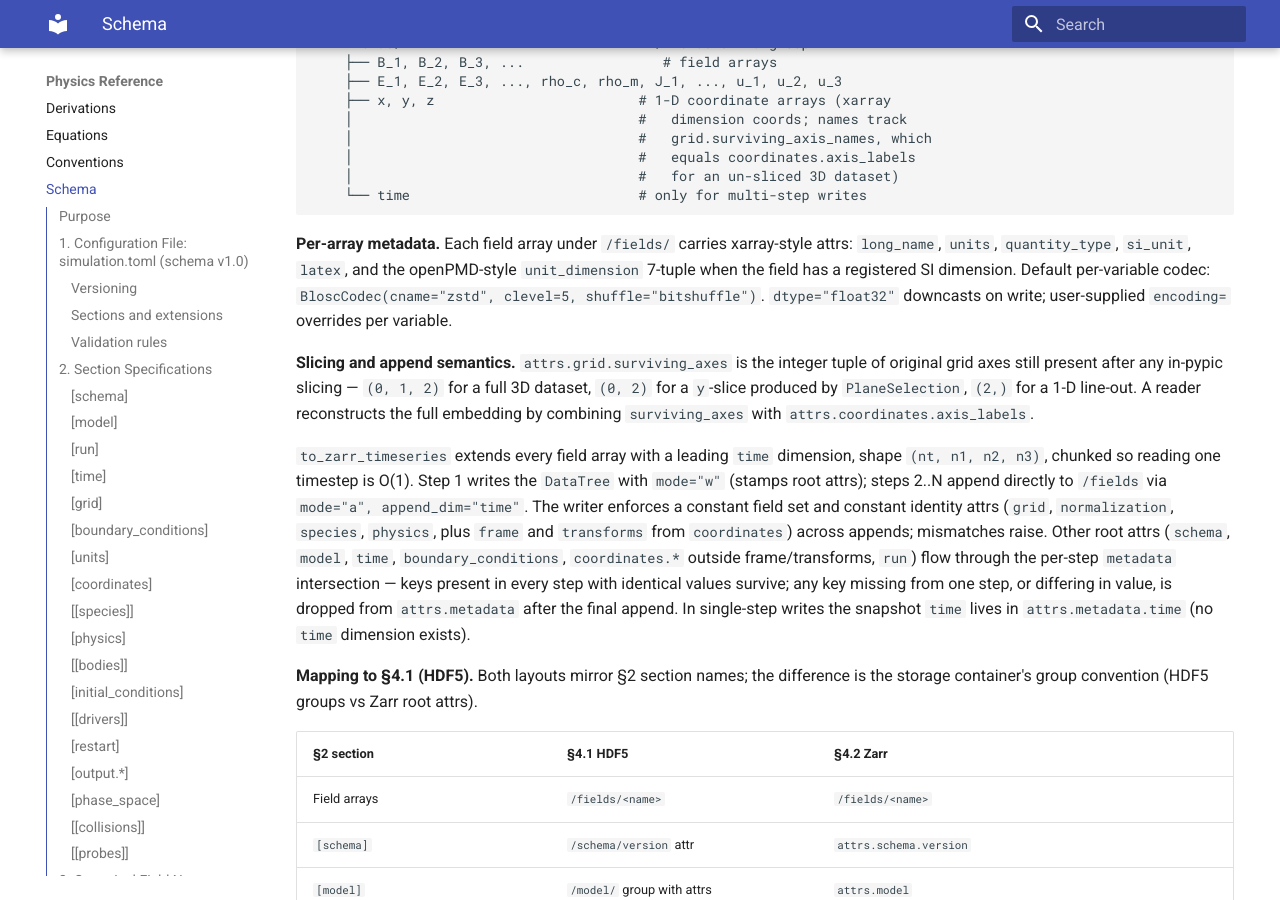
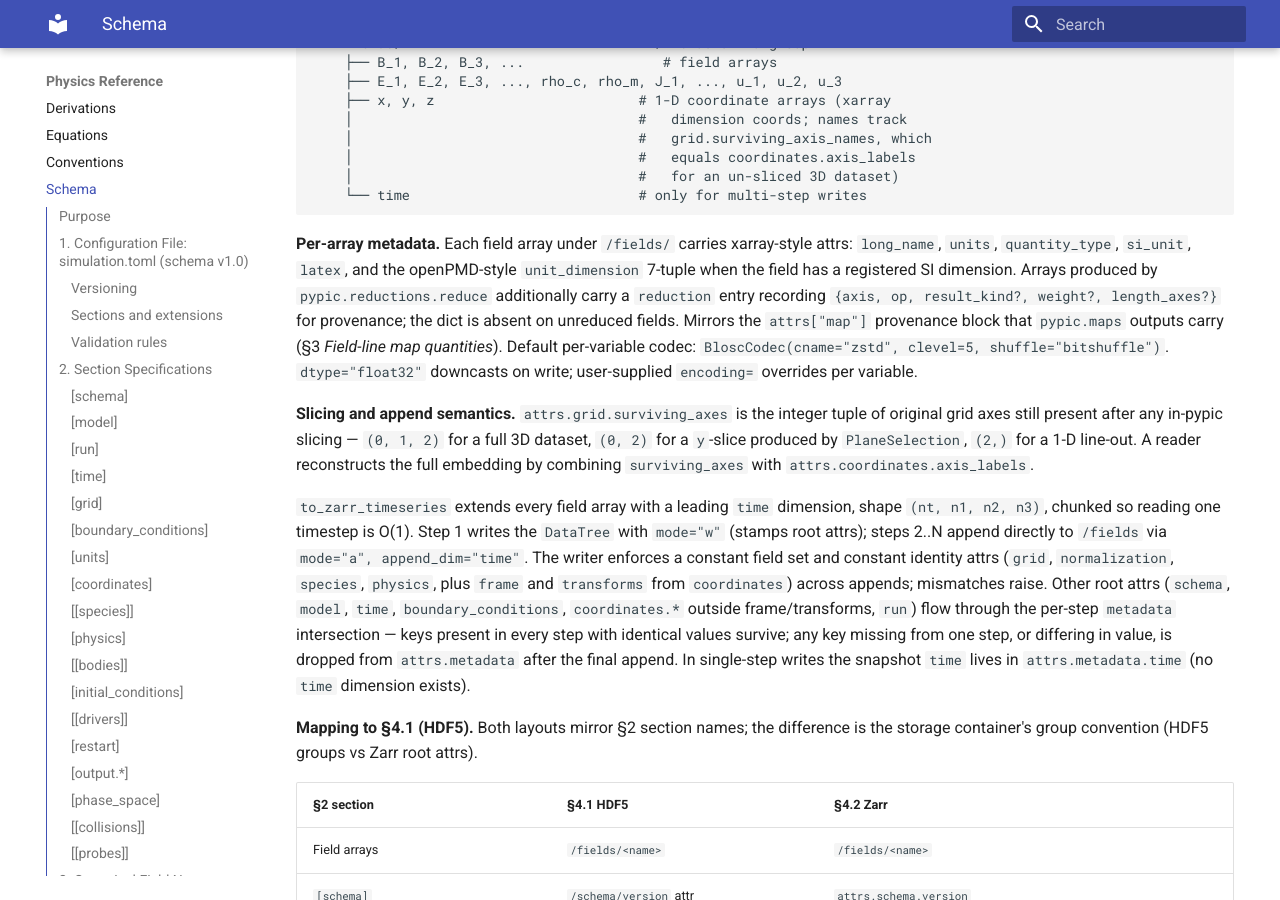
Before and after one commit to rusaitis/pypic, an MkDocs documentation site: the page built from docs/schema.md, in a window 1280 px wide and 900 px high, scrolled down 31207 px. Built offline with MkDocs 1.6.1 and Material for MkDocs 9.7.7, drawn with Linux system fonts in a browser that asks for light colours.

Commit message:
docs: sync TASKS.md + schema.md attrs/server drift
Assisted-by: Claude Opus 4.7 (1M context)

```diff
--- a/docs/schema.md
+++ b/docs/schema.md
@@ -1506,8 +1506,13 @@ my_store.zarr/                         # Zarr v3 group root
 **Per-array metadata.** Each field array under `/fields/` carries
 xarray-style attrs: `long_name`, `units`, `quantity_type`,
 `si_unit`, `latex`, and the openPMD-style `unit_dimension` 7-tuple
-when the field has a registered SI dimension. Default per-variable
-codec: `BloscCodec(cname="zstd", clevel=5, shuffle="bitshuffle")`.
+when the field has a registered SI dimension. Arrays produced by
+`pypic.reductions.reduce` additionally carry a `reduction` entry
+recording `{axis, op, result_kind?, weight?, length_axes?}` for
+provenance; the dict is absent on unreduced fields. Mirrors the
+`attrs["map"]` provenance block that `pypic.maps` outputs carry (§3
+*Field-line map quantities*). Default per-variable codec:
+`BloscCodec(cname="zstd", clevel=5, shuffle="bitshuffle")`.
 `dtype="float32"` downcasts on write; user-supplied `encoding=`
 overrides per variable.
 
```
Also changed, not shown: TASKS.md (+2 -2 lines).
